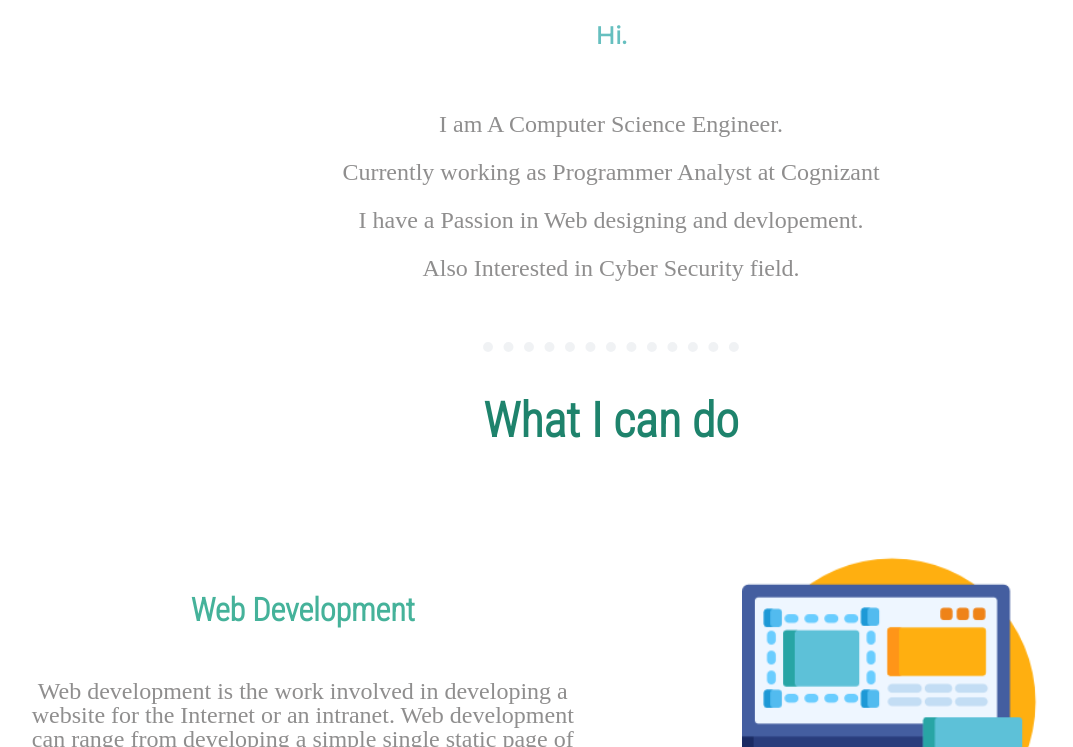
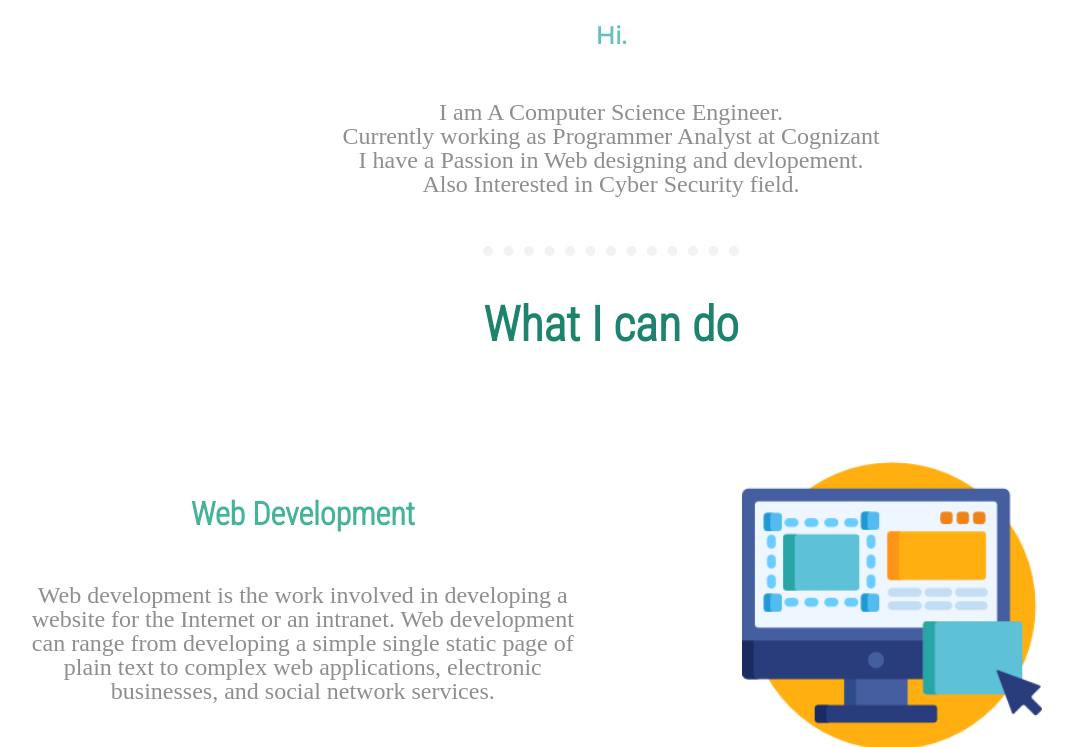
Before and after one commit to debabratabar/debabratabar.github.io, a plain HTML site: page index.html in a window 1280 px wide. Shown: the part 831-1578 px from the top of the page, without its empty margins (29-1102 px from the left). Drawn offline with nearby package versions, Linux system fonts and the light colour scheme.

Commit message:
Update styles.css

```diff
--- a/css/styles.css
+++ b/css/styles.css
@@ -86,7 +86,7 @@ h1 , h3 {
    color: #8f8e8e;
    margin: 50px 0;
    font-size: 1.5rem;
-   line-height: 2;
+   line-height: 1;
  }
 
  .skills{
```
